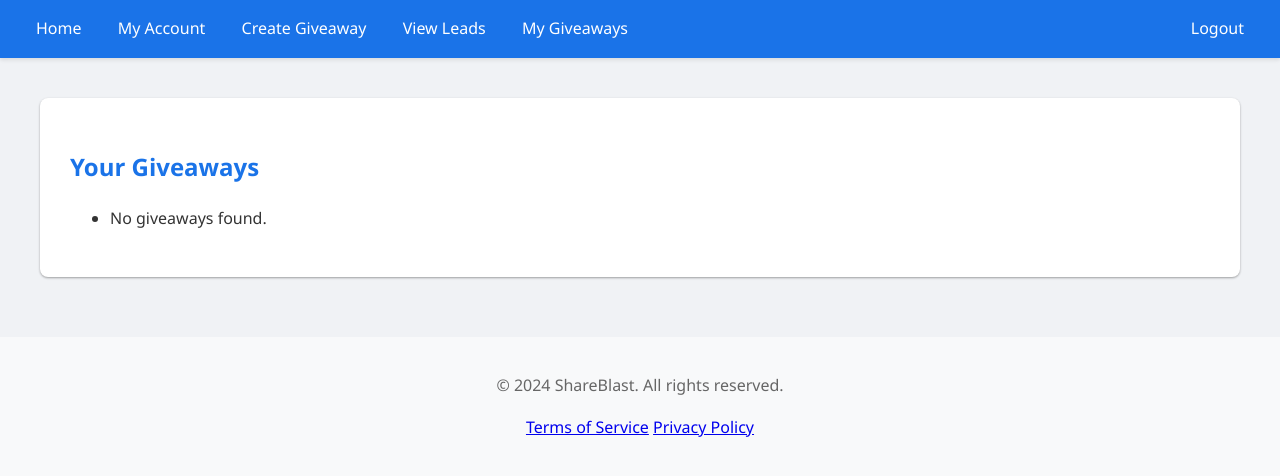
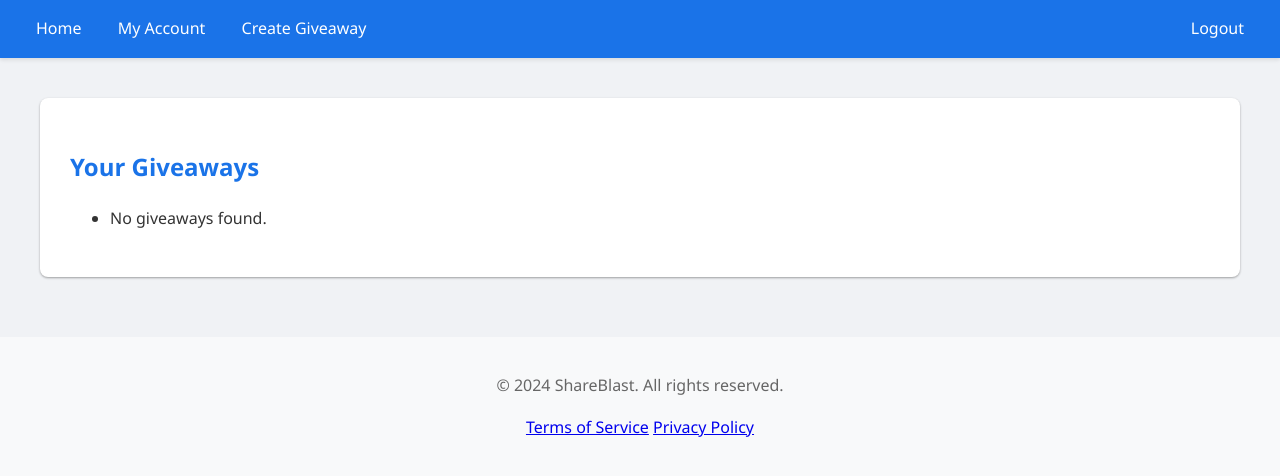
Before and after one commit to simowardi/ShareBlast, a Flask app: page /account/user_giveaways in a window 1280 px wide. Shown: the top 476 px of the page. Run offline with Flask 2, Linux system fonts and the light colour scheme; the visitor is signed in with stand-in values (Sample User, id 1); data comes from the database, SQL or seed files in the repository; data that the repository does not hold is empty.

Commit message:
lead & winner update v2.5

```diff
--- a/templates/account.html
+++ b/templates/account.html
@@ -13,8 +13,6 @@
 	  <a href="{{ url_for('index') }}">Home</a>
 	  <a href="{{ url_for('account.account') }}">My Account</a>
 	  <a href="{{ url_for('giveaway.create_giveaway') }}" class="cta-button">create_giveaway</a>
-	  <a href="{{ url_for('account.user_giveaways') }}">My Giveaways</a> <!-- New button -->
-	  <a href="{{ url_for('giveaway.view_leads') }}">View Leads</a>
     </div>
     <div>
       <a href="{{ url_for('auth.logout') }}">Logout</a>
--- a/templates/user_giveaways.html
+++ b/templates/user_giveaways.html
@@ -13,8 +13,6 @@
             <a href="{{ url_for('index') }}">Home</a>
             <a href="{{ url_for('account.account') }}">My Account</a>
             <a href="{{ url_for('giveaway.create_giveaway') }}" class="cta-button">Create Giveaway</a>
-            <a href="{{ url_for('giveaway.view_leads') }}">View Leads</a>
-            <a href="{{ url_for('account.user_giveaways') }}">My Giveaways</a> <!-- Active link -->
         </div>
         <div>
             <a href="{{ url_for('auth.logout') }}">Logout</a>
```
